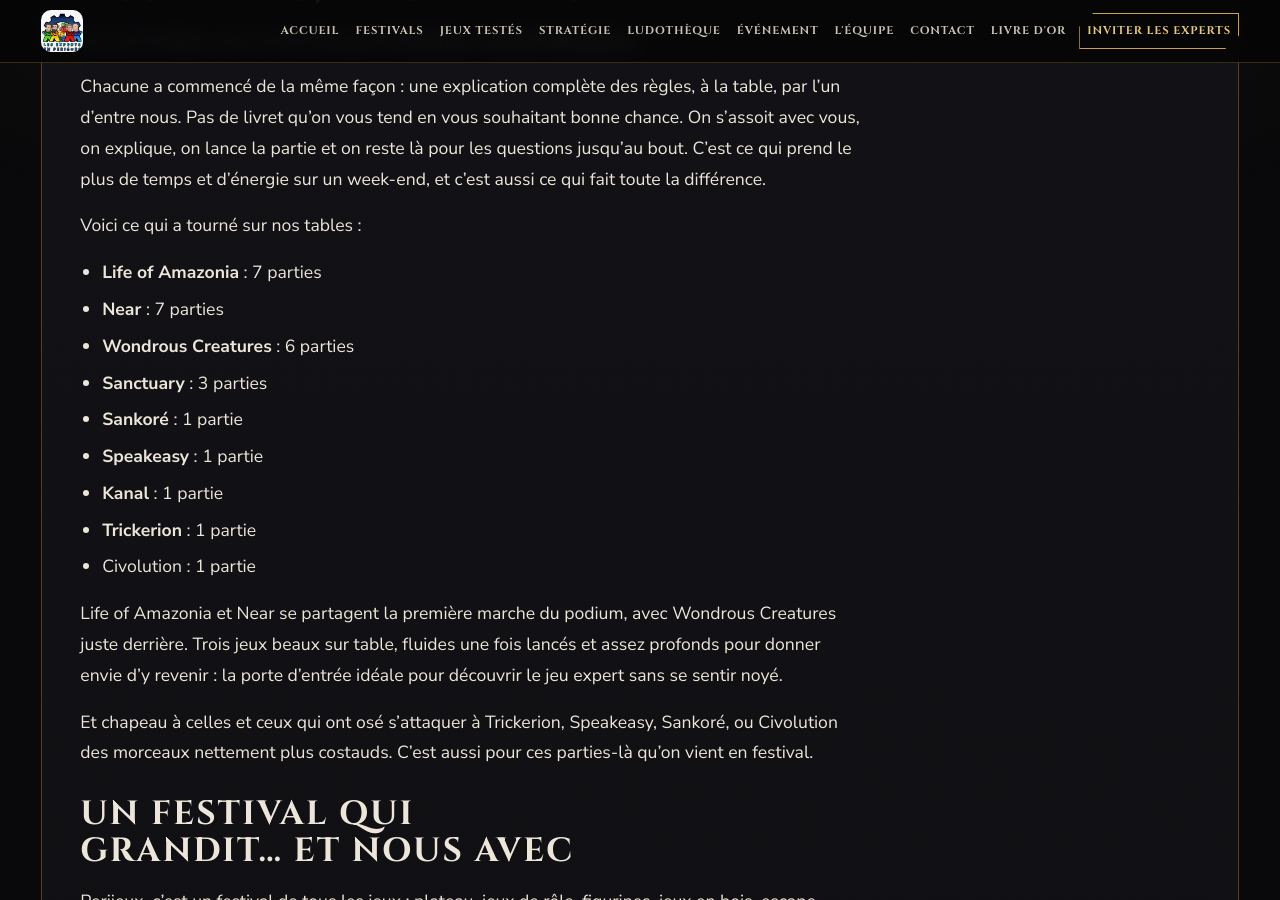
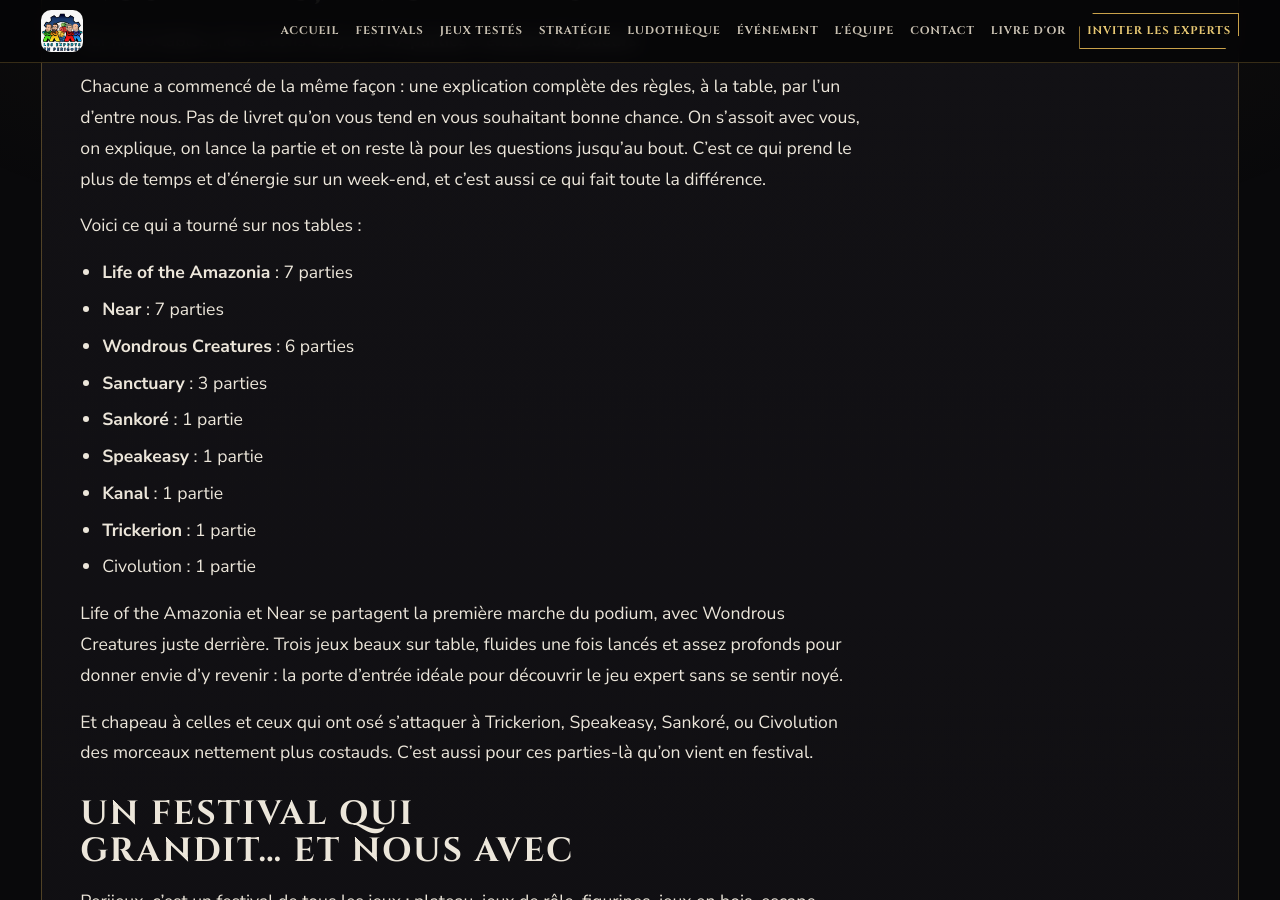
Before and after one commit to sobled24-oss/Expert-Perigord, a Jekyll site: the page built from _festivals/perijeux.md, in a window 1280 px wide and 900 px high, scrolled down 1561 px. Built offline with Jekyll 4.4.1, drawn with Linux system fonts in a browser that asks for light colours; some of the changed text lies outside the part shown.

Commit message:
Update _festivals/perijeux.md (via Pages CMS)

```diff
--- a/_festivals/perijeux.md
+++ b/_festivals/perijeux.md
@@ -29,7 +29,7 @@ apres:
 
     Merci aussi à **Super Meeple** pour sa générosité. C'est grâce à eux que
     nous avons pu vous faire jouer à **Sanctuary**, **Wondrous Creatures** et
-    **Life of Amazonia**, trois jeux offerts à notre association. À elles
+    **Life of the Amazonia**, trois jeux offerts à notre association. À elles
     seules, ces trois boîtes ont fait tourner 16 des 28 parties du week-end, et
     elles vont continuer à vivre sur nos tables pour les festivals à venir.
 
@@ -70,7 +70,7 @@ apres:
     Voici ce qui a tourné sur nos tables :
 
 
-    - **Life of Amazonia** : 7 parties
+    - **Life of the Amazonia** : 7 parties
 
     - **Near** : 7 parties
 
@@ -89,7 +89,7 @@ apres:
     - Civolution : 1 partie
 
 
-    Life of Amazonia et Near se partagent la première marche du podium, avec
+    Life of the Amazonia et Near se partagent la première marche du podium, avec
     Wondrous Creatures juste derrière. Trois jeux beaux sur table, fluides une
     fois lancés et assez profonds pour donner envie d'y revenir : la porte
     d'entrée idéale pour découvrir le jeu expert sans se sentir noyé.
@@ -133,7 +133,7 @@ apres:
   visiteurs: 2400
   jeux_apportes: 13
   stars:
-    - Life of Amazonia
+    - Life of the Amazonia
     - Near
     - Wondrous Créatures
   mentions:
@@ -331,7 +331,7 @@ couverture: images/uploads/perijeux-couverture-81165d.jpg
 Nous serons présents au festival des jeux de société de perigueux pour animer 6 tables de jeux.
 3 tables avec en permanence :
 
-- Life of amazonia
+- Life of the amazonia
 - Sanctuary
 - Wondrous créatures
 
```
